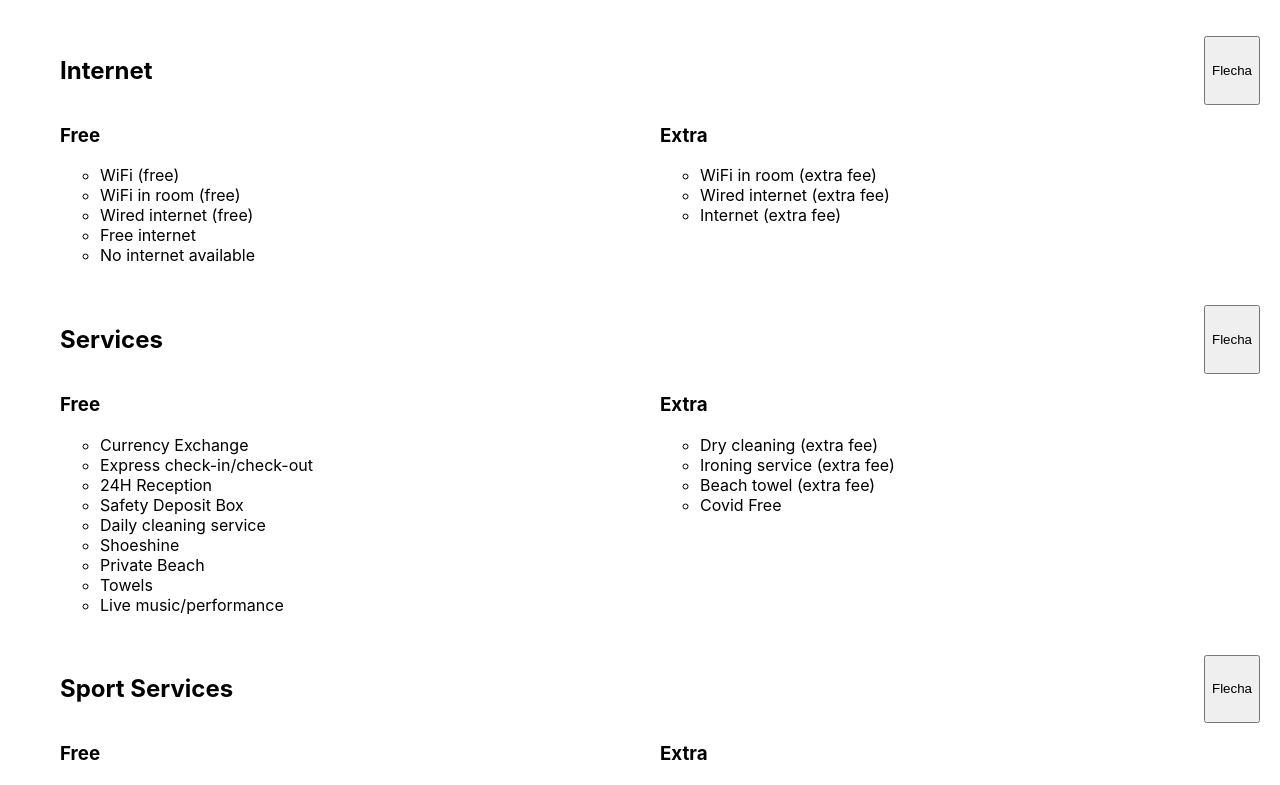
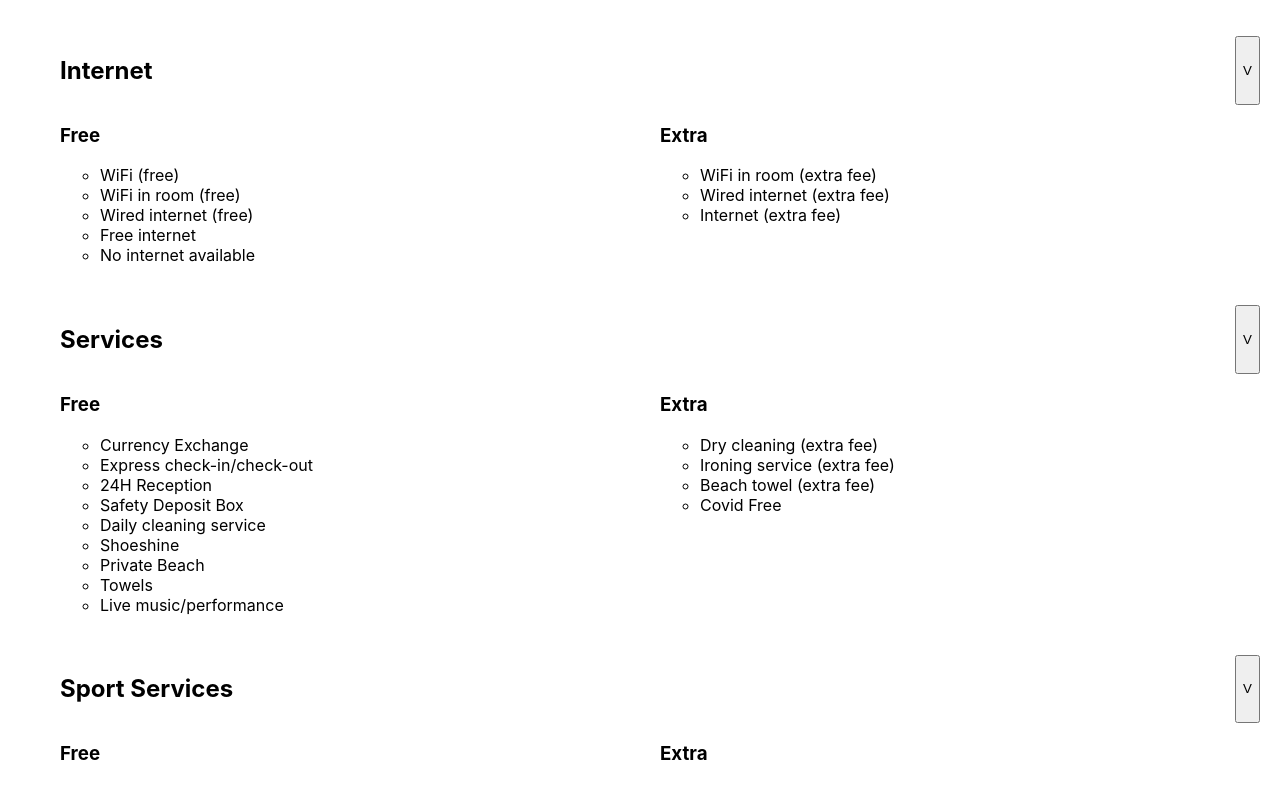
Before and after one commit to inesppino/service-category, a React (Create React App) app: page / in a window 1280 px wide. Shown: the top 785 px of the page. Built offline with nearby package versions, Linux system fonts and the light colour scheme.

Commit message:
feat(servicecategorylist): el boton envia la info hacia el padre

```diff
--- a/src/components/ServiceCategoryCard.js
+++ b/src/components/ServiceCategoryCard.js
@@ -4,14 +4,14 @@ import ServiceCategoryList from './ServiceCategoryList';
 class ServiceCategoryCard extends Component {
 
   render() {
-    const { lists, title } = this.props;
+    const { lists, title, handleCollapsible, id } = this.props;
     return (
       <div className="card-container">
         <div className="card-title-container">
         <h2>{title}</h2>
-        <button>Flecha</button>
+        <button onClick={() => handleCollapsible(id)}>V</button>
         </div>
-        <div className="card-lists-container">
+        <div className="card-lists-container" id={title}>
           {Object.keys(lists).map((list) => {
             return (
               <ServiceCategoryList key={list} titleList={list} list={lists[list]} />
```
